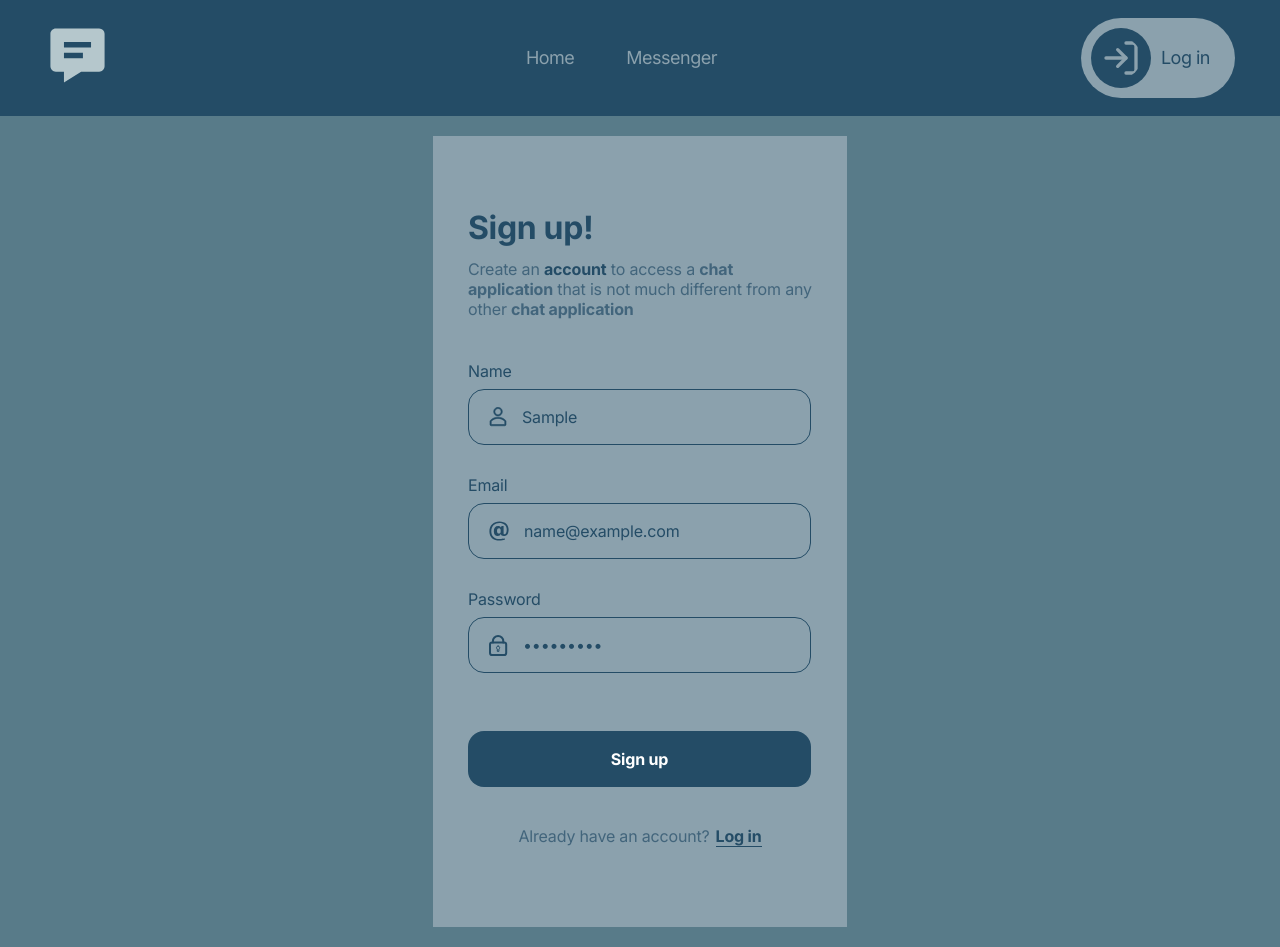
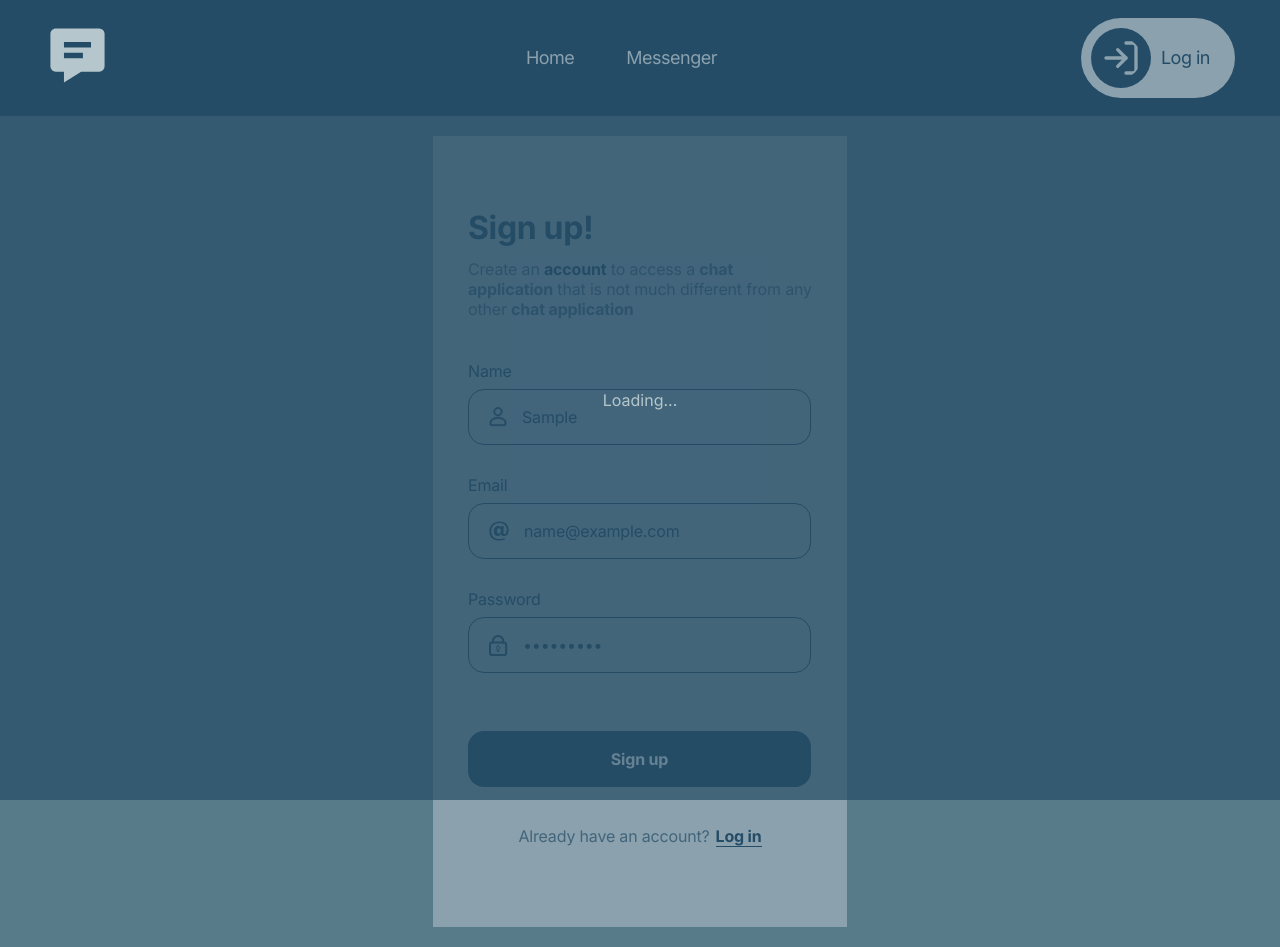
Before and after one commit to gabor-makeev/gb-react, a React app: page /signup in a window 1280 px wide. Both pictures are taken after typing "Sample", "name@example.com", "Sample123" into the empty fields and a click on the button "Sign up". Built offline with nearby package versions, Linux system fonts and the light colour scheme; no server answers; a web font is replaced by a local one.

Commit message:
feat: implement global Loader component and use it within the SignUp page (on form submit)

```diff
--- /dev/null
+++ b/src/components/global/Loader/Container/Container.tsx
@@ -0,0 +1,15 @@
+import styled from 'styled-components';
+
+export const Container = styled.div`
+  position: fixed;
+  background-color: rgba(36, 76, 102, 0.7);
+  font-family: 'Inter', sans-serif;
+  color: #b5c7cc;
+  display: flex;
+  justify-content: center;
+  align-items: center;
+  top: 0;
+  right: 0;
+  bottom: 0;
+  left: 0;
+`;
--- /dev/null
+++ b/src/components/global/Loader/Loader.tsx
@@ -0,0 +1,6 @@
+import { FC } from 'react';
+import { Container } from 'components/global/Loader/Container/Container';
+
+export const Loader: FC = () => {
+  return <Container>Loading...</Container>;
+};
--- a/src/pages/SignUp/SignUp.tsx
+++ b/src/pages/SignUp/SignUp.tsx
@@ -14,6 +14,7 @@ import { passwordInputSvg } from 'svg/passwordInputSvg';
 import { emailInputSvg } from 'svg/emailInputSvg';
 import { Button } from 'components/global/Button/Button';
 import { Link } from 'components/global/Link/Link';
+import { Loader } from 'components/global/Loader/Loader';
 
 export const SignUp: FC = () => {
   const navigate = useNavigate();
@@ -40,6 +41,7 @@ export const SignUp: FC = () => {
   };
   return (
     <>
+      {loading && <Loader />}
       <Container>
         <SignUpFormContainer>
           <Heading>Sign up!</Heading>
```
